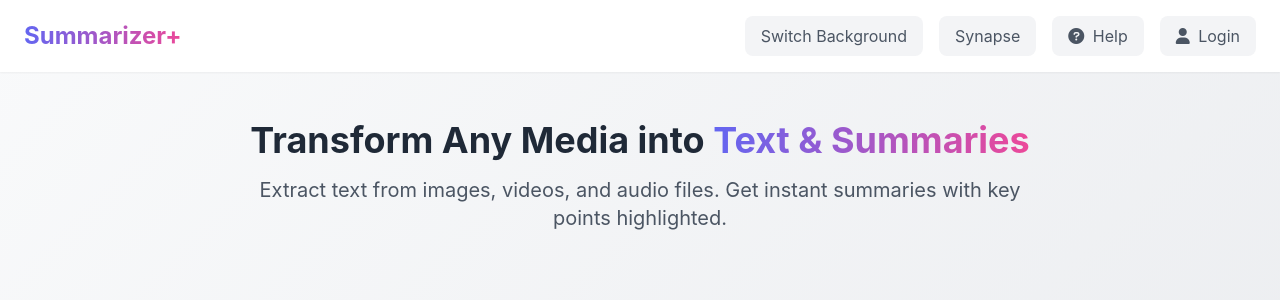
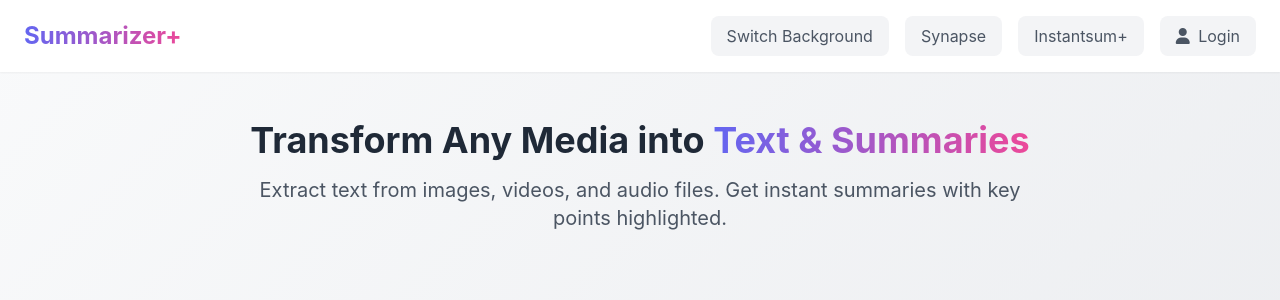
Before and after one commit to S-Rohan-Kumar/thesuumarizer, a Flask app: template templates/dark.html in a window 1280 px wide. Shown: the top 300 px of the page. Run offline with Flask 3, Linux system fonts and the light colour scheme; the template is opened without the code that fills it, so the values that code supplies are empty; parts of the project's set-up code (start-up, migrations or seed data) failed here and were passed over; some libraries are stand-ins or nearby versions.

Commit message:
dark.html

```diff
--- a/templates/dark.html
+++ b/templates/dark.html
@@ -409,8 +409,8 @@
                     class="px-4 py-2 rounded-lg bg-gray-100 text-gray-700 hover:bg-gray-200 transition-all duration-300 chatbot" onclick="aa()">
                     Synapse
                 </button>
-                <button class="px-4 py-2 rounded-lg text-gray-600 hover:text-gray-900 transition-all duration-300">
-                    <i class="fas fa-question-circle mr-1"></i> Help
+                <button class="px-4 py-2 rounded-lg text-gray-600 hover:text-gray-900 transition-all duration-300 scrnpipe" onclick="bb()">
+                    Instantsum+
                 </button>
                 <button
                     class="px-4 py-2 rounded-lg bg-gray-100 text-gray-700 hover:bg-gray-200 transition-all duration-300">
@@ -650,6 +650,10 @@
         let chatbot=document.querySelector(".chatbot")
         function aa(){
             window.location.href="/chatbot"
+        }
+
+        function bb(){
+            window.location.href="/screenpipe"
         }
         // Wait for the DOM to be fully loaded
         document.addEventListener('DOMContentLoaded', function () {
```
